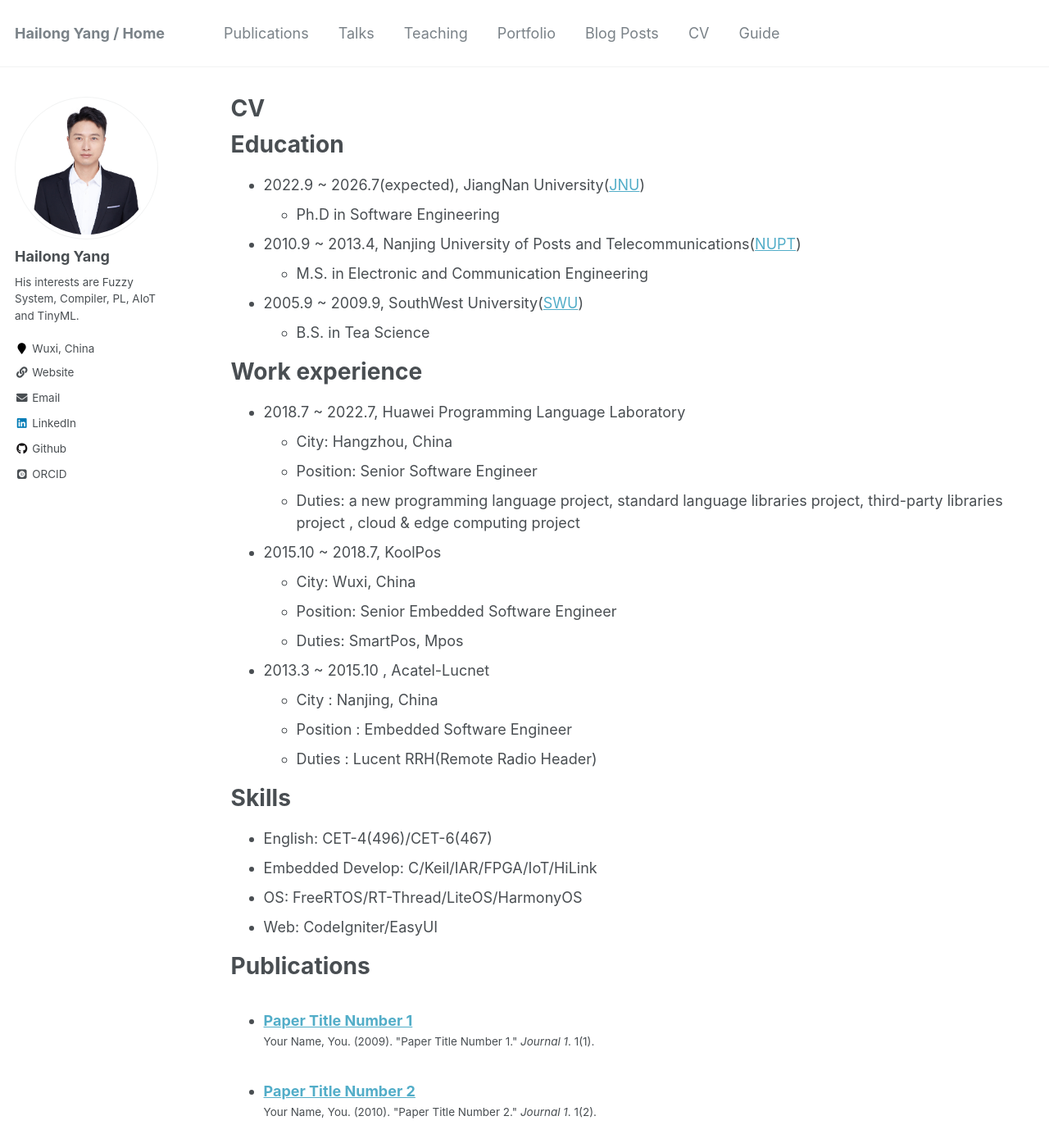
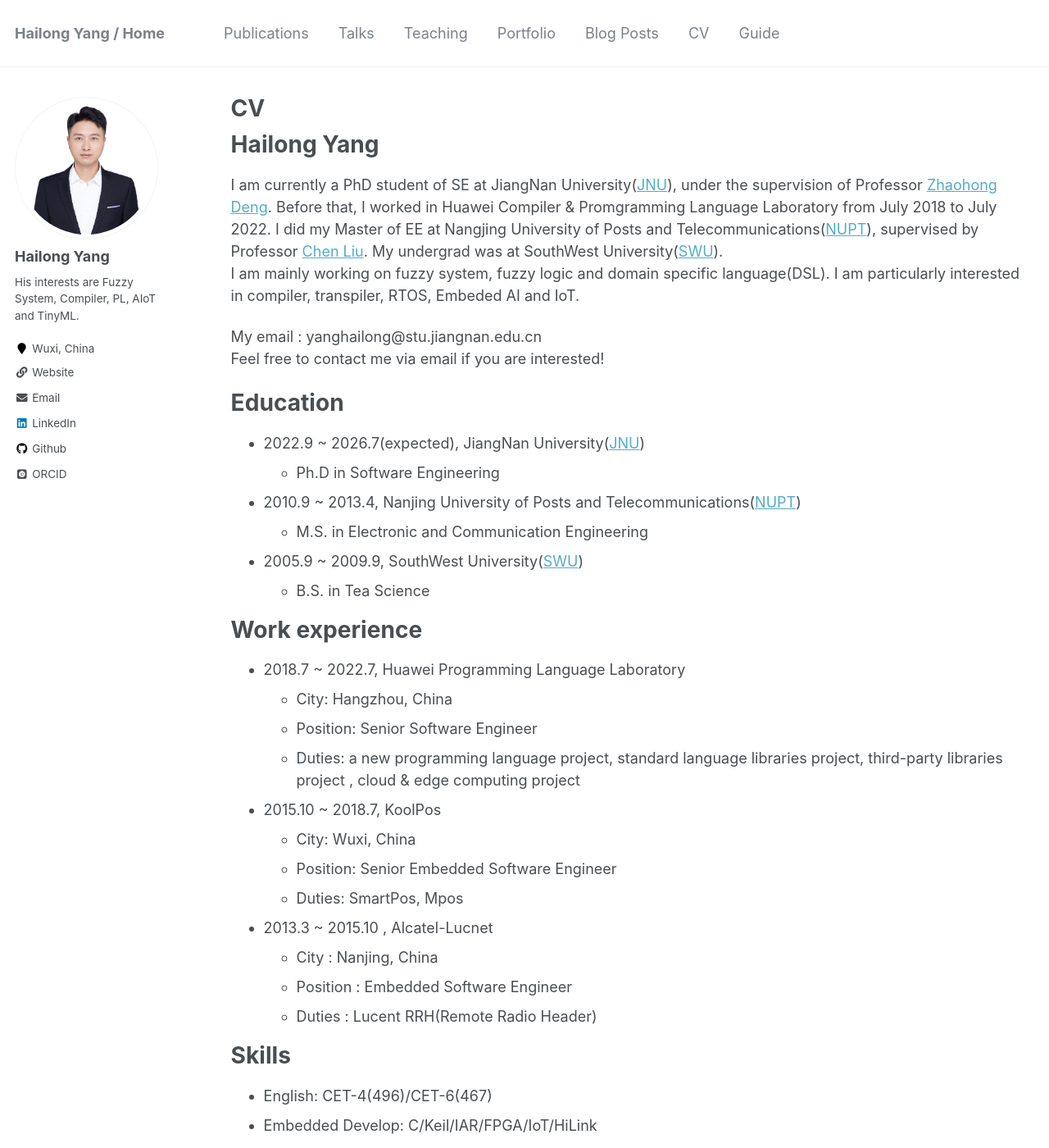
Before and after one commit to chinesebear/chinesebear.github.io, a Jekyll site: the page built from _pages/cv.md, in a window 1280 px wide and 1400 px high. Shown: the whole window at 82% size. Built offline with Jekyll 4.4.1, drawn with Linux system fonts in a browser that asks for light colours; some web fonts are replaced.

Commit message:
update email

```diff
--- a/_config.yml
+++ b/_config.yml
@@ -87,7 +87,7 @@ author:
   employer         :
   pubmed           : #"https://www.ncbi.nlm.nih.gov/pubmed/?term=john+snow"
   googlescholar    : #"http://yourfullgooglescholarurl.com"
-  email            : "swubear@163.com"
+  email            : "yanghailong@stu.jiangnan.edu.cn"
   researchgate     :  # example: "https://www.researchgate.net/profile/yourprofile"
   uri              : "https://yanghailong.me"
   bitbucket        :
--- a/_pages/cv.md
+++ b/_pages/cv.md
@@ -8,6 +8,14 @@ redirect_from:
 ---
 
 {% include base_path %}
+
+Hailong Yang
+===
+I am currently a PhD student of SE at JiangNan University([JNU](https://www.jiangnan.edu.cn/)), under the supervision of Professor [Zhaohong Deng](http://ai.jiangnan.edu.cn/info/1013/1548.htm). Before that, I worked in Huawei Compiler & Promgramming Language Laboratory from July 2018 to July 2022.  I did my Master of EE at Nangjing University of Posts and Telecommunications([NUPT](http://www.njupt.edu.cn/)), supervised by Professor [Chen Liu](https://dsfc.njupt.edu.cn/dsgl/nocontrol/college/dsfcxq.htm?dsJbxxId=9B9D05C52B282DCFE050007F01006EFE). My undergrad was at SouthWest University([SWU](http://www.swu.edu.cn/)). <br>
+I am mainly working on fuzzy system, fuzzy logic and domain specific language(DSL). I am particularly interested in compiler, transpiler, RTOS, Embeded AI and IoT.<br>
+
+My email : yanghailong@stu.jiangnan.edu.cn <br>
+Feel free to contact me via email if you are interested!
 
 Education
 ======
@@ -28,7 +36,7 @@ Work experience
   * City: Wuxi, China
   * Position: Senior Embedded Software Engineer
   * Duties: SmartPos, Mpos
-* 2013.3 ~ 2015.10 , Acatel-Lucnet
+* 2013.3 ~ 2015.10 , Alcatel-Lucnet
   * City : Nanjing, China
   * Position : Embedded Software Engineer
   * Duties :  Lucent RRH(Remote Radio Header)
```
Also changed, not shown: _pages/about.md (+4 -1 lines).
